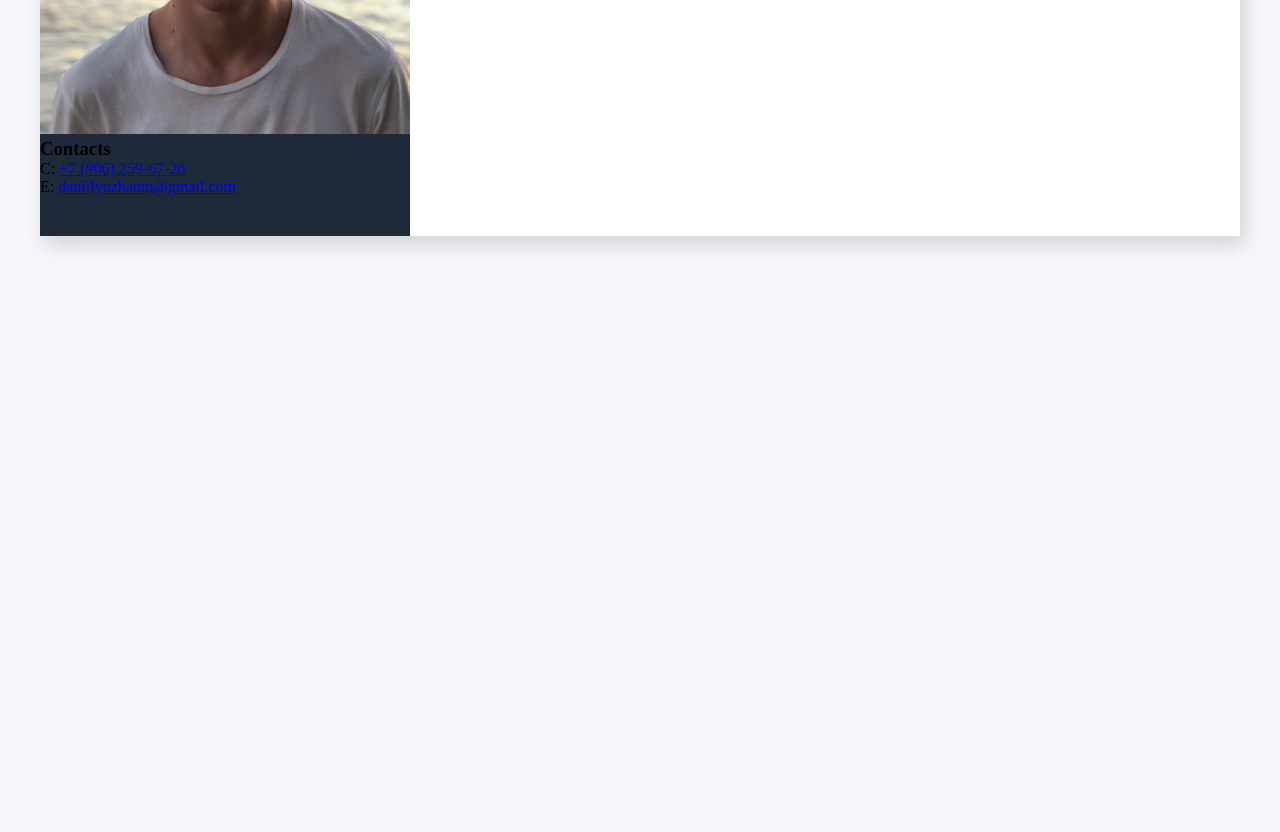
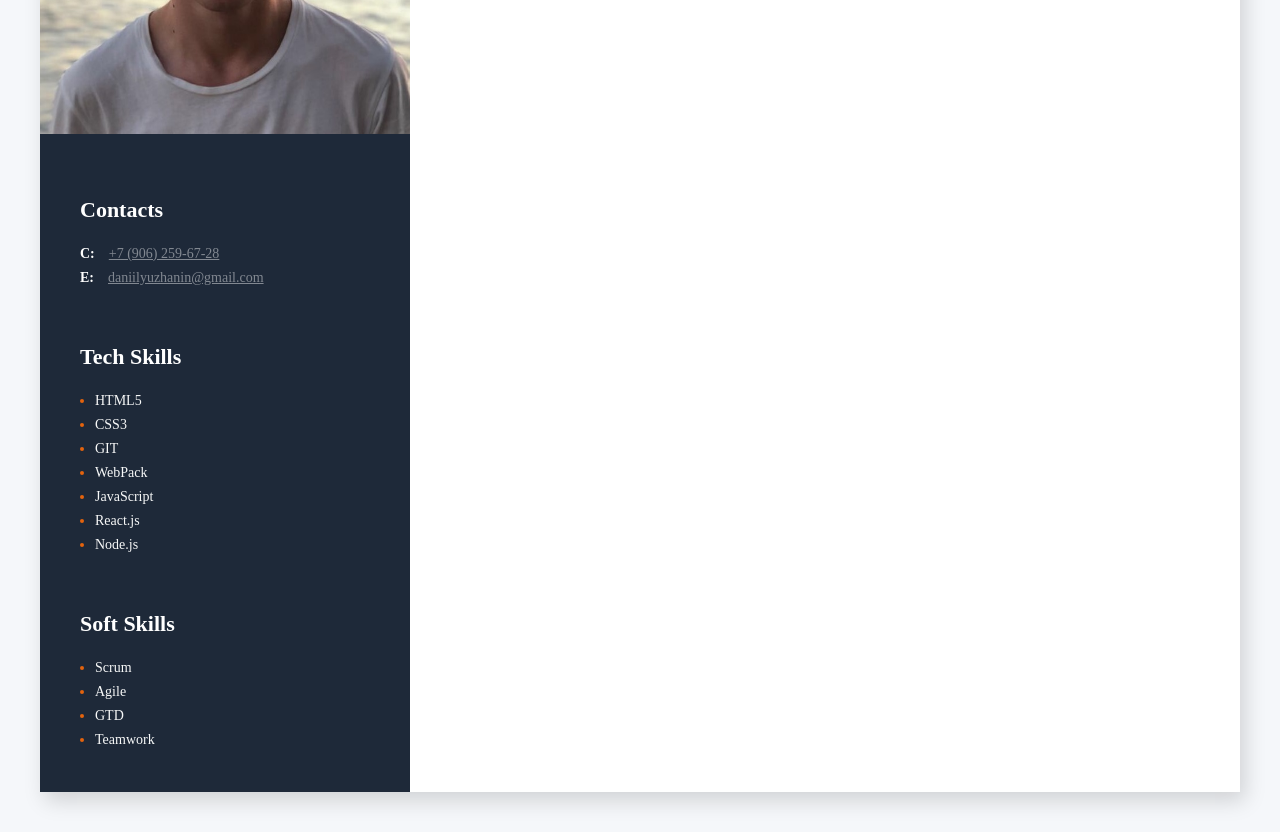
Before and after one commit to daniilyuzhanin/rsschool-cv, a plain HTML site: page index.html in a window 1280 px wide. Shown: the part 360-1192 px from the top of the page. Before the commit the page ends 800 px from the top, so only its background shows below. Drawn offline with Linux system fonts and the light colour scheme.

Commit message:
docs: add tech skills & soft skills

```diff
--- a/css/style.css
+++ b/css/style.css
@@ -29,3 +29,98 @@ body {
 .myphoto {
 	width: 370px;
 }
+.aboutme {
+	padding-left: 90px;
+	padding-right: 90px;
+	padding-top: 110px;
+	padding-bottom: 110px;
+}
+
+.contacts-container {
+	margin-top: 60px;
+	margin-left: 40px;
+	margin-right: 40px;
+}
+
+.contacts-title {
+	color: #ffffff;
+	font-size: 22px;
+	font-weight: 700;
+	line-height: 24px;
+	margin-bottom: 20px;
+}
+
+.contcts-link {
+	color: #828891;
+	font-size: 14px;
+	font-weight: 400;
+	line-height: 24px;
+}
+
+.contacts-link-type {
+	font-size: 14px;
+	font-weight: 400;
+	line-height: 24px;
+	color: #ffffff;
+	font-weight: 700;
+	margin-right: 10px;
+}
+
+.tech-skills-title {
+	font-size: 22px;
+	font-weight: 700;
+	line-height: 24px;
+	color: #ffffff;
+	margin-bottom: 20px;
+}
+
+.tech-skills-container {
+	margin-left: 40px;
+	margin-right: 40px;
+	margin-top: 55px;
+}
+
+.tech-skills-item {
+	font-size: 14px;
+	font-weight: 400;
+	line-height: 24px;
+	margin-left: 15px;
+	color: #e3630e;
+}
+
+.tech-skills-text {
+	color: #f7f8f8;
+}
+
+.soft-skills {
+	margin-left: 40px;
+	margin-right: 40px;
+	margin-top: 55px;
+}
+
+.soft-skills-title {
+	font-size: 22px;
+	font-weight: 700;
+	line-height: 24px;
+	color: #fff;
+	margin-bottom: 20px;
+}
+
+.soft-skills-item {
+	font-size: 14px;
+	font-weight: 400;
+	line-height: 24px;
+	margin-left: 15px;
+	color: #e3630e;
+}
+
+.soft-skills-text {
+	color: #f7f8f8;
+}
+
+.profession {
+	font-size: 14px;
+	font-weight: 700;
+	line-height: 24px;
+	margin-bottom: 23px;
+}
--- a/index.html
+++ b/index.html
@@ -24,6 +24,54 @@
 						 <a class="contcts-link" href="mailto daniilyuzhanin@gmail.com">daniilyuzhanin@gmail.com</a>
 				  </div>
 			 </div>
+
+			 <!--Tech Skills container-->
+			 <div class="tech-skills-container">
+				<h3 class="tech-skills-title">Tech Skills</h3>
+				<ul>
+					 <li class="tech-skills-item">
+						  <span class="tech-skills-text">HTML5</span>
+					 </li>
+					 <li class="tech-skills-item">
+						  <span class="tech-skills-text">CSS3</span>
+					 </li>
+					 <li class="tech-skills-item">
+						  <span class="tech-skills-text">GIT</span>
+					 </li>
+					 <li class="tech-skills-item">
+						  <span class="tech-skills-text">WebPack</span>
+					 </li>
+					 <li class="tech-skills-item">
+						  <span class="tech-skills-text">JavaScript</span>
+					 </li>
+					 <li class="tech-skills-item">
+						  <span class="tech-skills-text">React.js</span>
+					 </li>
+					 <li class="tech-skills-item">
+						  <span class="tech-skills-text">Node.js</span>
+					 </li>
+				</ul>
+		  </div>
+
+		  <!--Soft Skills-->
+		  <div class="soft-skills">
+				<h3 class="soft-skills-title">Soft Skills</h3>
+				<ul>
+					 <li class="soft-skills-item">
+						  <span class="soft-skills-text">Scrum</span>
+						  </li>
+					 <li class="soft-skills-item">
+						  <span class="soft-skills-text">Agile</span>
+						  </li>
+					 <li class="soft-skills-item">
+						  <span class="soft-skills-text">GTD</span>
+						  </li>
+					 <li class="soft-skills-item">
+						  <span class="soft-skills-text">Teamwork</span>
+						  </li>
+				</ul>
+
+		  </div>
 		</aside>
 	</div>
 </body>
```
